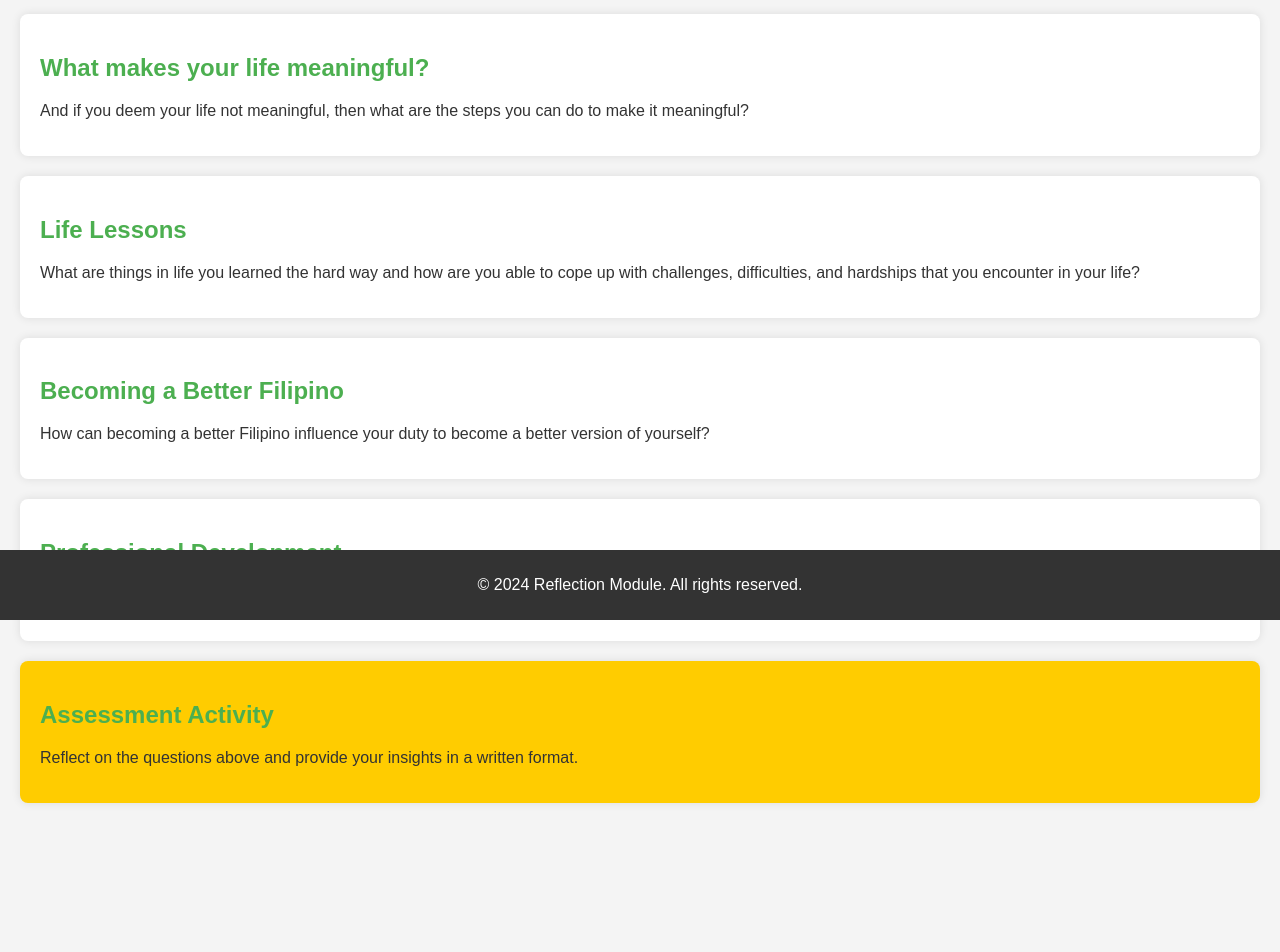
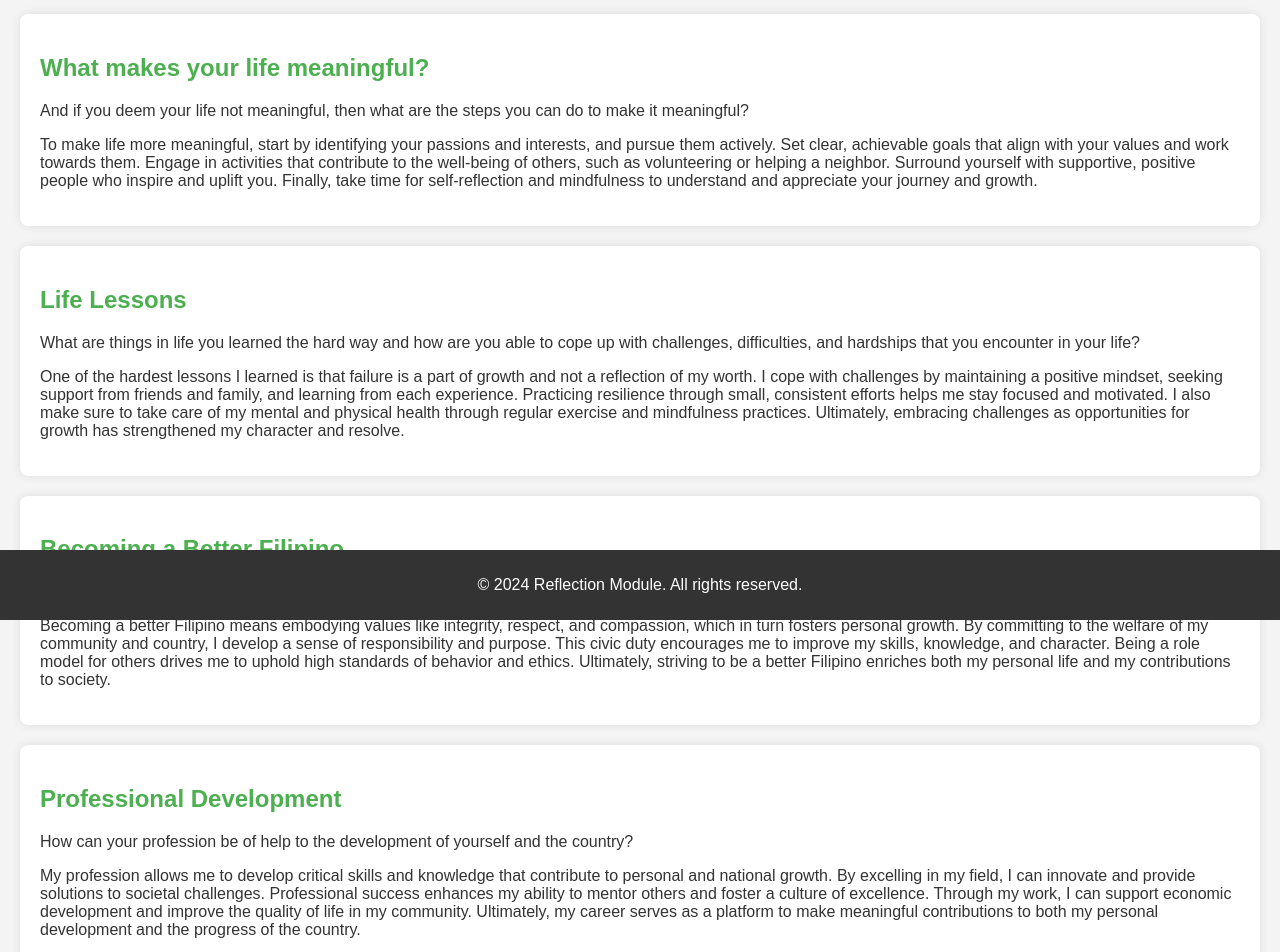
Before and after one commit to playboiJV/UTS, a plain HTML site: page index.html in a window 1280 px wide. Shown: the part 180-1132 px from the top of the page. Before the commit the page ends 1003 px from the top, so only its background shows below. Drawn offline with Linux system fonts and the light colour scheme.

Commit message:
Update index.html

```diff
--- a/index.html
+++ b/index.html
@@ -16,21 +16,26 @@
         <section class="question">
             <h2>What makes your life meaningful?</h2>
             <p>And if you deem your life not meaningful, then what are the steps you can do to make it meaningful?</p>
+            <p>To make life more meaningful, start by identifying your passions and interests, and pursue them actively. Set clear, achievable goals that align with your values and work towards them. Engage in activities that contribute to the well-being of others, such as volunteering or helping a neighbor. Surround yourself with supportive, positive people who inspire and uplift you. Finally, take time for self-reflection and mindfulness to understand and appreciate your journey and growth.</p>
         </section>
 
         <section class="question">
             <h2>Life Lessons</h2>
+
             <p>What are things in life you learned the hard way and how are you able to cope up with challenges, difficulties, and hardships that you encounter in your life?</p>
+        <p>One of the hardest lessons I learned is that failure is a part of growth and not a reflection of my worth. I cope with challenges by maintaining a positive mindset, seeking support from friends and family, and learning from each experience. Practicing resilience through small, consistent efforts helps me stay focused and motivated. I also make sure to take care of my mental and physical health through regular exercise and mindfulness practices. Ultimately, embracing challenges as opportunities for growth has strengthened my character and resolve.</p>
         </section>
 
         <section class="question">
             <h2>Becoming a Better Filipino</h2>
             <p>How can becoming a better Filipino influence your duty to become a better version of yourself?</p>
+            <p>Becoming a better Filipino means embodying values like integrity, respect, and compassion, which in turn fosters personal growth. By committing to the welfare of my community and country, I develop a sense of responsibility and purpose. This civic duty encourages me to improve my skills, knowledge, and character. Being a role model for others drives me to uphold high standards of behavior and ethics. Ultimately, striving to be a better Filipino enriches both my personal life and my contributions to society.</p>
         </section>
 
         <section class="question">
             <h2>Professional Development</h2>
             <p>How can your profession be of help to the development of yourself and the country?</p>
+            <p>My profession allows me to develop critical skills and knowledge that contribute to personal and national growth. By excelling in my field, I can innovate and provide solutions to societal challenges. Professional success enhances my ability to mentor others and foster a culture of excellence. Through my work, I can support economic development and improve the quality of life in my community. Ultimately, my career serves as a platform to make meaningful contributions to both my personal development and the progress of the country.</p>
         </section>
 
         <section class="assessment">
```
